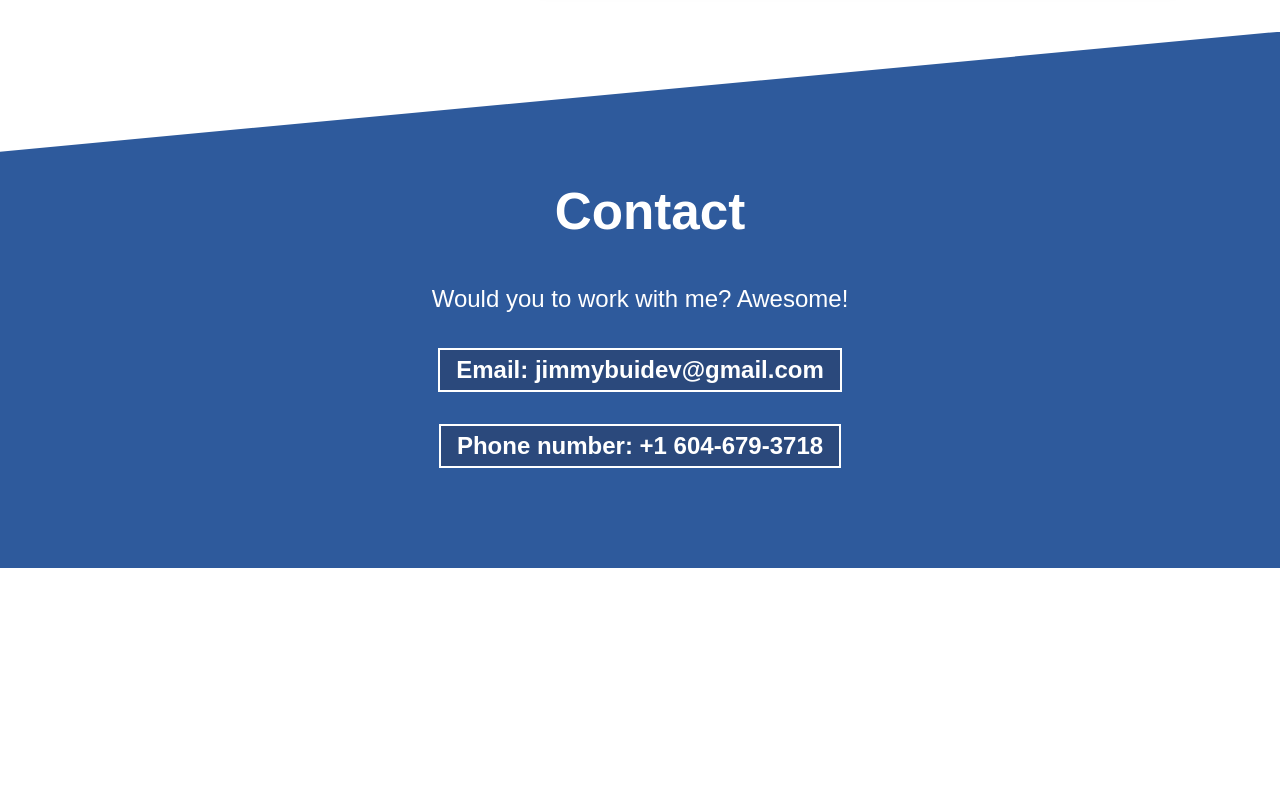
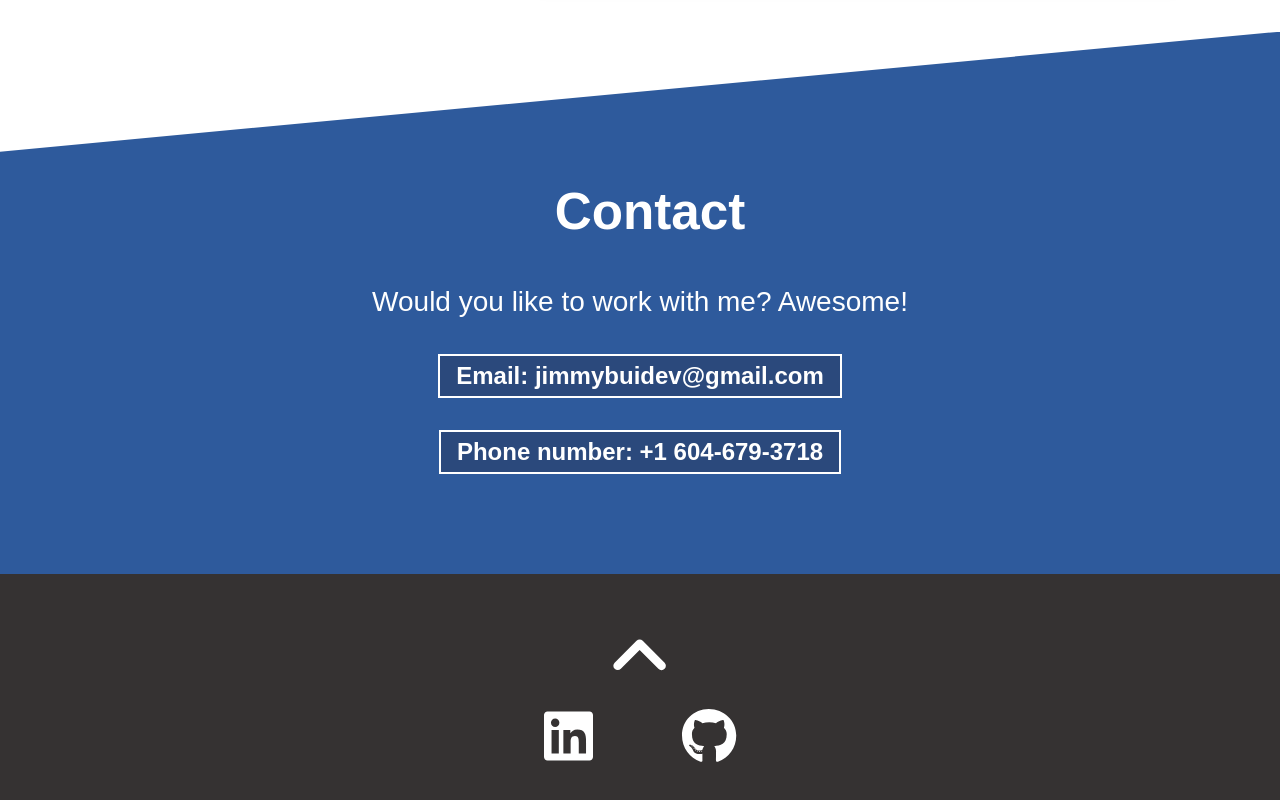
Before and after one commit to PegasusHT/portfolio, a React (Create React App) app: page / in a window 1280 px wide. Shown: the part 2716-3516 px from the top of the page. Before the commit the page ends 3284 px from the top, so only its background shows below. Built offline with nearby package versions, Linux system fonts and the light colour scheme.

Commit message:
added footer

```diff
--- a/package.json
+++ b/package.json
@@ -3,6 +3,10 @@
   "version": "0.1.0",
   "private": true,
   "dependencies": {
+    "@fortawesome/fontawesome-svg-core": "^6.4.2",
+    "@fortawesome/free-brands-svg-icons": "^6.4.2",
+    "@fortawesome/free-solid-svg-icons": "^6.4.2",
+    "@fortawesome/react-fontawesome": "^0.2.0",
     "react": "^16.14.0",
     "react-bootstrap": "^2.9.1",
     "react-dom": "^16.14.0",
--- a/src/components/css/contact/contact.scss
+++ b/src/components/css/contact/contact.scss
@@ -33,10 +33,12 @@
     .contact-text{
         margin-bottom: 2.5rem;
         margin-top: 3.2rem;
-        font-size: 2.4rem;
+        font-size: 2.8rem;
 
         @media (max-width:450px){
-            font-size: 20px;
+            font-size: 22px;
+            padding-left: 6vw;
+            padding-right: 6vw;
         }
     }
 }
--- a/src/components/css/footer/footer.scss
+++ b/src/components/css/footer/footer.scss
@@ -0,0 +1,65 @@
+#footer {
+    background-color: #353232;
+    color: white;
+    padding: 4.8rem 0;
+    padding-bottom: 6rem;
+
+    &__text {
+      color: darken(white, 50%);
+      font-size: 1.3rem;
+
+      a {
+        color: darken(white, 50%);
+        font-size: 1.3rem;
+        transition: all 0.4s;
+        display: inline-block;
+        background-color: darkgray;
+
+        &:hover,
+        &:active {
+          -webkit-box-shadow: 0 1.5rem 4rem rgba(0, 0, 0, 0.15);
+          box-shadow: 0 1.5rem 4rem rgba(0, 0, 0, 0.15);
+        }
+      }
+    }
+
+    .linkedin{
+        margin-right: 7vw;
+        margin-top: 2vh;
+        color:white;
+        transition: transform 0.3s;
+
+        :hover{
+            animation: shake 0.5s;
+        }
+    }
+
+    .icons{
+        color:white;
+        display:inline-block;
+        transition: transform 0.3s;
+
+        :hover{
+            animation: shake 0.5s;
+        }
+    }
+
+    @keyframes shake {
+        0% {
+          transform: rotate(0);
+        }
+        25% {
+          transform: rotate(-5deg);
+        }
+        50% {
+          transform: rotate(5deg);
+        }
+        75% {
+          transform: rotate(-5deg);
+        }
+        100%{
+            transform: rotate(0);
+          }
+    }
+
+}
--- a/src/components/sections/about/about.js
+++ b/src/components/sections/about/about.js
@@ -51,7 +51,7 @@ const Title = ({ title }) => (
 
 const ProfilePicture = () => (
     <Fade left duration={1000} delay={300} distance='10px'>
-        <img src={profile_pic} className='profile_pic' alt='profile picture' />
+        <img src={profile_pic} className='profile_pic' alt='profile' />
     </Fade>
 )
 
--- a/src/components/sections/contact/contact.js
+++ b/src/components/sections/contact/contact.js
@@ -17,7 +17,7 @@ export const Contact = () => {
                 <Fade bottom duration={1000} delay={500} distance="0px">
                     <Row >
                         <Col className='contact-text'>
-                            <p>Would you to work with me? Awesome!</p>
+                            <p>Would you like to work with me? Awesome!</p>
                         </Col>
                         <Col className='contact-wrapper'>
                             <a
--- a/src/components/sections/footer/footer.js
+++ b/src/components/sections/footer/footer.js
@@ -1,32 +1,34 @@
+import React from 'react';
 import { Link } from 'react-scroll';
-import Fade from 'react-reveal/Fade';
-import React, { useState, useEffect } from 'react';
-import { Container, Row, Col } from 'react-bootstrap';
-
-const Title = ({ title }) => (
-    <Fade bottom duration={1000} delay={300} distance="0px">
-      <h2 className="footer-title">{title}</h2>
-    </Fade>
-);
+import { Container } from 'react-bootstrap';
+import { FontAwesomeIcon } from '@fortawesome/react-fontawesome';
+import { faAngleUp } from '@fortawesome/free-solid-svg-icons';
+import { faLinkedin, faGithub } from '@fortawesome/free-brands-svg-icons'
 
 export const Footer = () => {
-    const [isDesktop, setIsDesktop] = useState(false);
-    const [isMobile, setIsMobile] = useState(false);
-
-    useEffect(() => {
-    if (window.innerWidth > 769) {
-        setIsDesktop(true);
-        setIsMobile(false);
-    } else {
-        setIsMobile(true);
-        setIsDesktop(false);
-    }
-    }, []);
 
     return (
         <section id='footer'>
-            <Container className='footer-container'>
-
+            <Container>
+                <span className="back-to-top">
+                    <Link to="intro" smooth duration={1000}>
+                        <FontAwesomeIcon icon={faAngleUp}
+                         className='icons' size='5x'/>
+                    </Link>
+                </span>
+                <br/>
+                <span className='links-container'>
+                    <a href='https://www.linkedin.com/in/jimmy-bui-4302a7133/'>
+                        <FontAwesomeIcon className='linkedin'
+                            icon={faLinkedin} size='4x'
+                        />
+                    </a>
+                    <a href='https://github.com/PegasusHT'>
+                        <FontAwesomeIcon className='icons'
+                            icon={faGithub} size='4x'
+                        />
+                    </a>
+                </span>
             </Container>
         </section>
     )
```
Also changed, not shown: 12 other files (tests, documents, lock files or other folders).
